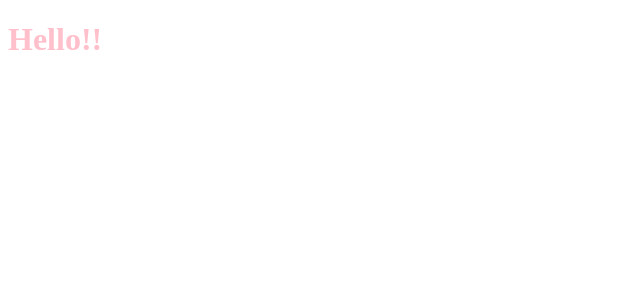
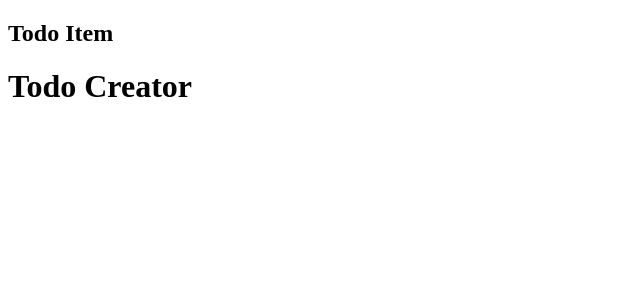
Before and after one commit to najs/vue-personal-study, a Vue app in the folder vue-todo-app/: page / in a window 1280 px wide. Shown: the top 300 px of the page, without its empty margins (0-640 px from the left). Built offline with nearby package versions, Linux system fonts and the light colour scheme.

Commit message:
study 04.01-03

```diff
--- a/vue-todo-app/App.vue
+++ b/vue-todo-app/App.vue
@@ -1,23 +1,17 @@
 <template>
-	<h1>{{ msg }}</h1>
+	<todo-app />
 </template>
 
 <script>
+import TodoApp from './components/TodoApp'
+
 export default {
-  data () {
-    return {
-      msg: 'Hello!!'
-
-    }
+  components: {
+    TodoApp
   }
 }
 </script>
 
 <style scoped lang="scss">
-$color : pink;
-h1 {
-	color: $color;
-	display:flex;
 
-}
 </style>
--- /dev/null
+++ b/vue-todo-app/components/TodoApp.vue
@@ -0,0 +1,21 @@
+<template>
+	<div>
+		<todo-item />
+		<todo-creator />
+	</div>
+</template>
+
+<script>
+	import TodoCreator from './TodoCreator'
+	import TodoItem from './TodoItem'
+	export default {
+		components: {
+			TodoCreator,
+			TodoItem
+		}
+	}
+</script>
+
+<style scoped>
+
+</style>
--- /dev/null
+++ b/vue-todo-app/components/TodoCreator.vue
@@ -0,0 +1,13 @@
+<template>
+	<h1>Todo Creator</h1>
+</template>
+
+<script>
+	export default {
+		name:"TodoCreator"
+	}
+</script>
+
+<style scoped>
+
+</style>
--- /dev/null
+++ b/vue-todo-app/components/TodoItem.vue
@@ -0,0 +1,13 @@
+<template>
+	<h2>Todo Item</h2>
+</template>
+
+<script>
+	export default {
+		name:"TodoItem"
+	}
+</script>
+
+<style scoped>
+
+</style>
```
